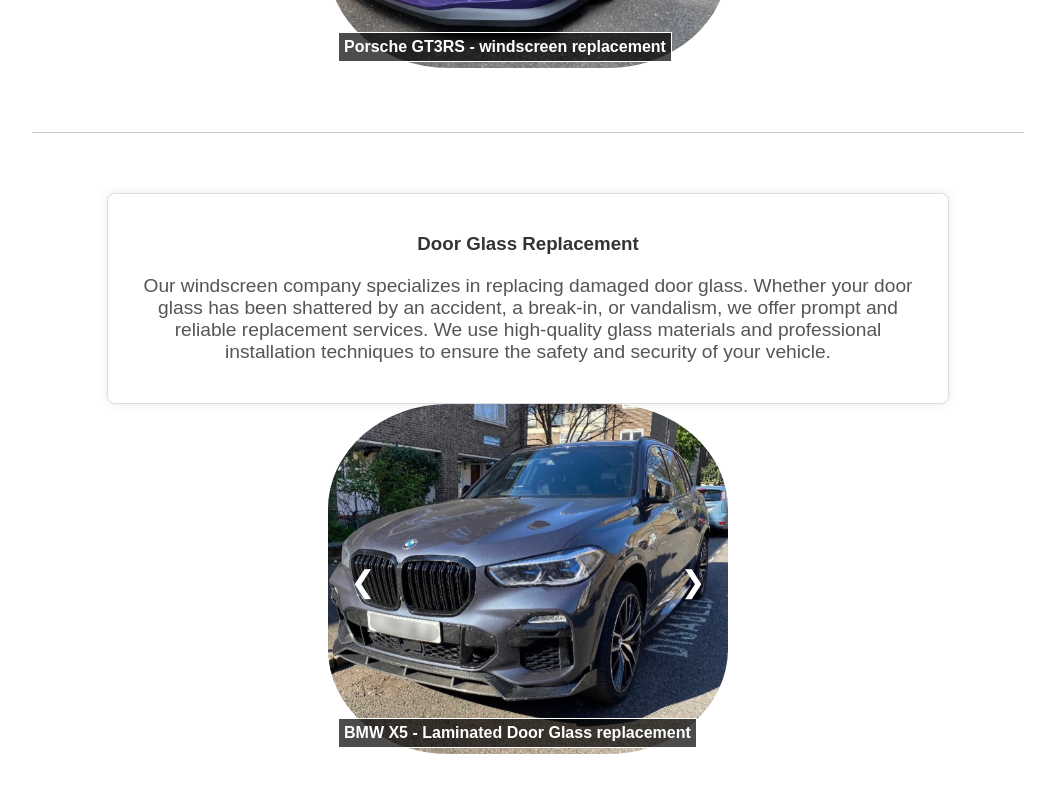
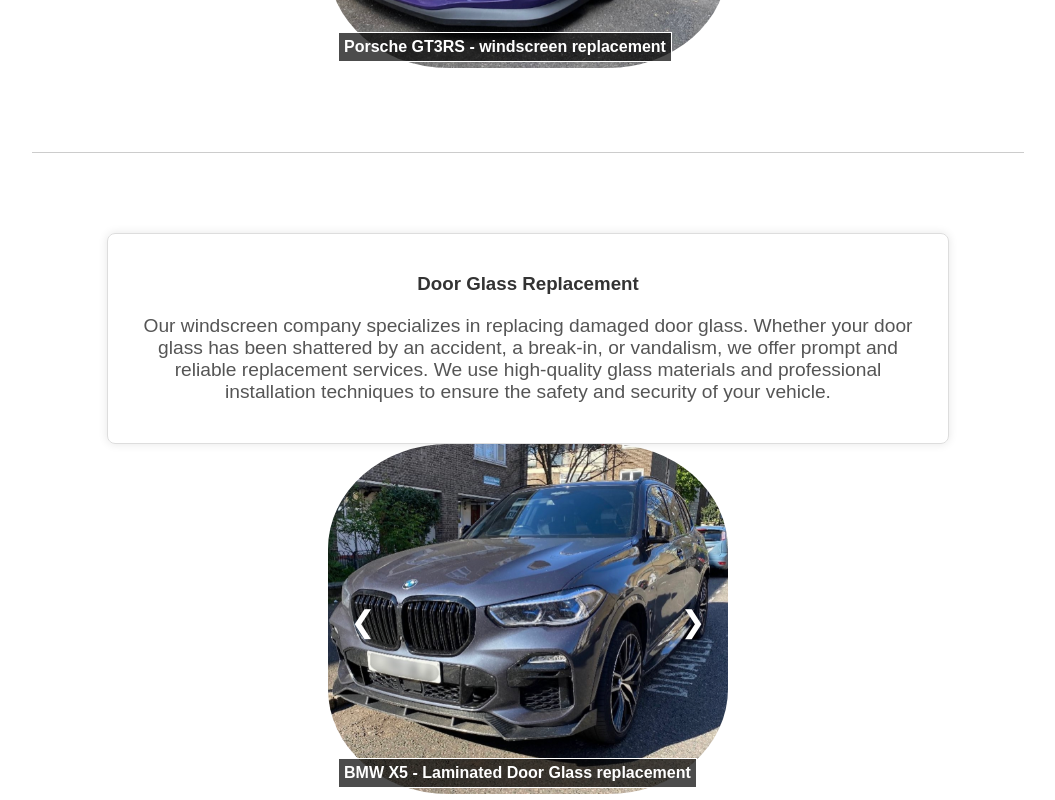
Before and after one commit to onurat/sg-client, a React (Create React App) app: page /#/glassreplacment in a window 1280 px wide. Shown: the part 940-1740 px from the top of the page, without its empty margins (112-1167 px from the left). Built offline with nearby package versions, Linux system fonts and the light colour scheme.

Commit message:
Update GlassReplacment.css

```diff
--- a/src/pages/glassReplacement/GlassReplacment.css
+++ b/src/pages/glassReplacement/GlassReplacment.css
@@ -19,5 +19,5 @@
   width: 80%;
   height: 1px;
   background-color: #ccc;
-  margin: 20px 0;
+  margin: 40px 0; /* Increased margin for more space */
 }
```
